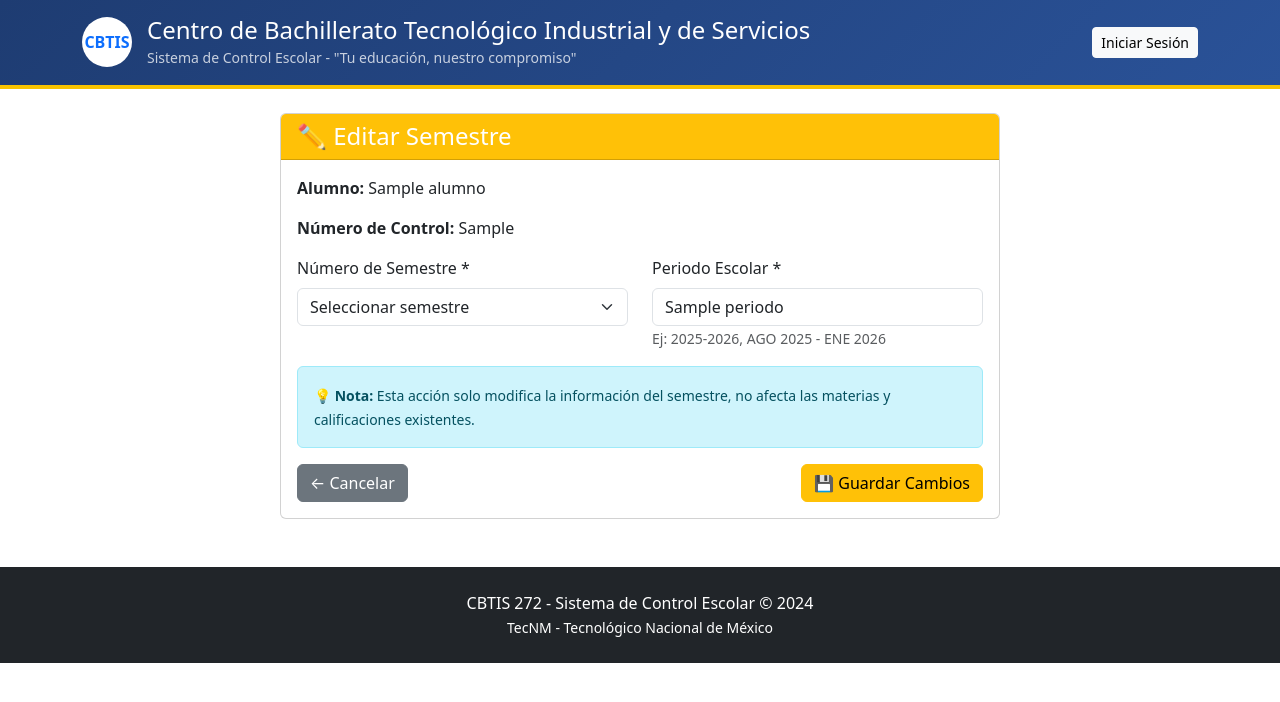
After one commit to rosaldoantoniocbtis-ui/sistema-cbtis, a Flask app: template templates/editar_semestre.html in a window 1280 px wide. The commit adds this page. Shown: the top 702 px of the page. Run offline with Flask 3, Linux system fonts and the light colour scheme; the template is opened without the code that fills it: most values are stand-ins (such as "Sample title", 1, 10 or a date in 2020).

Commit message:
Agregar edición de calificaciones y periodos personalizados

```diff
--- a/app.py
+++ b/app.py
@@ -35,25 +35,21 @@ def calcular_promedios(alumno):
         materias_aprobadas = 0
 
         for materia in semestre['materias']:
-            # Calcular promedio de parciales si existen
             if 'parciales' in materia and materia['parciales']:
                 calificaciones_validas = [p for p in materia['parciales'] if p > 0]
                 if calificaciones_validas:
                     materia['promedio_parciales'] = round(sum(calificaciones_validas) / len(calificaciones_validas), 2)
 
-            # Usar calificación final para promedio del semestre
             if 'calificacion_final' in materia and materia['calificacion_final']:
                 suma_calificaciones += materia['calificacion_final']
                 if materia['estado'] == 'Aprobada':
                     materias_aprobadas += 1
 
-        # Calcular promedio del semestre
         if total_materias > 0:
             semestre['promedio_semestre'] = round(suma_calificaciones / total_materias, 2)
             semestre['materias_aprobadas'] = materias_aprobadas
             semestre['materias_reprobadas'] = total_materias - materias_aprobadas
 
-    # Calcular promedio general
     promedios_semestres = [s.get('promedio_semestre', 0) for s in alumno['semestres'] if s.get('promedio_semestre', 0) > 0]
     if promedios_semestres:
         alumno['promedio_general'] = round(sum(promedios_semestres) / len(promedios_semestres), 2)
@@ -134,7 +130,6 @@ def historial():
     alumno = to_str_id(alumno)
     alumno = calcular_promedios(alumno)
 
-    # Calcular estadísticas
     total_materias = 0
     materias_aprobadas = 0
     total_creditos = 0
@@ -156,7 +151,6 @@ def historial():
                          materias_reprobadas=materias_reprobadas,
                          total_creditos=total_creditos)
 
-
 @app.route("/boletas")
 def boletas():
     if 'alumno_id' not in session:
@@ -175,9 +169,30 @@ def boletas():
 
     return render_template("boletas.html", alumno=alumno)
 
+@app.route("/admin/dashboard")
+def admin_dashboard():
+    if not session.get('es_admin'):
+        flash("Acceso denegado", "danger")
+        return redirect(url_for('login'))
+
+    total_alumnos = db.alumnos.count_documents({})
+    total_semestres = 0
+    total_materias = 0
+
+    alumnos = db.alumnos.find({})
+    for alumno in alumnos:
+        if 'semestres' in alumno:
+            total_semestres += len(alumno['semestres'])
+            for semestre in alumno['semestres']:
+                total_materias += len(semestre['materias'])
+
+    return render_template("admin_dashboard.html",
+                         total_alumnos=total_alumnos,
+                         total_semestres=total_semestres,
+                         total_materias=total_materias)
+
 @app.route("/admin/alumnos")
 def admin_alumnos():
-    """Lista de alumnos para administrar"""
     if not session.get('es_admin'):
         flash("Acceso denegado", "danger")
         return redirect(url_for('login'))
@@ -318,7 +333,6 @@ def delete_alumno(id):
 
 @app.route("/admin/semestres/<id_alumno>")
 def gestion_semestres(id_alumno):
-    """Gestión de semestres del alumno"""
     if not session.get('es_admin'):
         flash("Acceso denegado", "danger")
         return redirect(url_for('login'))
@@ -340,7 +354,6 @@ def gestion_semestres(id_alumno):
 
 @app.route("/admin/agregar_semestre/<id_alumno>", methods=["GET", "POST"])
 def agregar_semestre(id_alumno):
-    """Agregar nuevo semestre al alumno"""
     if not session.get('es_admin'):
         flash("Acceso denegado", "danger")
         return redirect(url_for('login'))
@@ -376,9 +389,49 @@ def agregar_semestre(id_alumno):
         flash(f"Error: {str(e)}", "danger")
         return redirect(url_for('admin_alumnos'))
 
+@app.route("/admin/editar_semestre/<id_alumno>/<int:semestre_index>", methods=["GET", "POST"])
+def editar_semestre(id_alumno, semestre_index):
+    if not session.get('es_admin'):
+        flash("Acceso denegado", "danger")
+        return redirect(url_for('login'))
+
+    try:
+        alumno = db.alumnos.find_one({"_id": ObjectId(id_alumno)})
+        if not alumno:
+            flash("Alumno no encontrado", "danger")
+            return redirect(url_for('admin_alumnos'))
+
+        if request.method == "POST":
+            semestre_numero = int(request.form.get("semestre_numero"))
+            periodo = request.form.get("periodo")
+
+            update_data = {
+                f"semestres.{semestre_index}.semestre_numero": semestre_numero,
+                f"semestres.{semestre_index}.periodo": periodo
+            }
+
+            db.alumnos.update_one(
+                {"_id": ObjectId(id_alumno)},
+                {"$set": update_data}
+            )
+
+            flash("Semestre actualizado correctamente", "success")
+            return redirect(url_for('gestion_semestres', id_alumno=id_alumno))
+
+        alumno = to_str_id(alumno)
+        semestre = alumno['semestres'][semestre_index]
+
+        return render_template("editar_semestre.html",
+                             alumno=alumno,
+                             semestre_index=semestre_index,
+                             semestre=semestre)
+
+    except Exception as e:
+        flash(f"Error: {str(e)}", "danger")
+        return redirect(url_for('admin_alumnos'))
+
 @app.route("/admin/agregar_materia/<id_alumno>/<int:semestre_index>", methods=["GET", "POST"])
 def agregar_materia(id_alumno, semestre_index):
-    """Agregar materia a un semestre"""
     if not session.get('es_admin'):
         flash("Acceso denegado", "danger")
         return redirect(url_for('login'))
@@ -437,7 +490,6 @@ def agregar_materia(id_alumno, semestre_index):
 
 @app.route("/admin/editar_materia/<id_alumno>/<int:semestre_index>/<int:materia_index>", methods=["GET", "POST"])
 def editar_materia(id_alumno, semestre_index, materia_index):
-    """Editar materia existente"""
     if not session.get('es_admin'):
         flash("Acceso denegado", "danger")
         return redirect(url_for('login'))
@@ -498,27 +550,158 @@ def editar_materia(id_alumno, semestre_index, materia_index):
         flash(f"Error: {str(e)}", "danger")
         return redirect(url_for('admin_alumnos'))
 
-@app.route("/admin/dashboard")
-def admin_dashboard():
+@app.route("/admin/editar_materia_corregido/<id_alumno>/<int:semestre_numero>/<int:materia_posicion>", methods=["GET", "POST"])
+def editar_materia_corregido(id_alumno, semestre_numero, materia_posicion):
+    """Editar materia usando número de semestre en lugar de índice"""
+    print(f"🔧 DEBUG: Editando - Semestre: {semestre_numero}, Materia posición: {materia_posicion}")
+
     if not session.get('es_admin'):
         flash("Acceso denegado", "danger")
         return redirect(url_for('login'))
 
-    total_alumnos = db.alumnos.count_documents({})
-    total_semestres = 0
-    total_materias = 0
+    try:
+        alumno = db.alumnos.find_one({"_id": ObjectId(id_alumno)})
+        if not alumno:
+            flash("Alumno no encontrado", "danger")
+            return redirect(url_for('admin_alumnos'))
 
-    alumnos = db.alumnos.find({})
-    for alumno in alumnos:
-        if 'semestres' in alumno:
-            total_semestres += len(alumno['semestres'])
-            for semestre in alumno['semestres']:
-                total_materias += len(semestre['materias'])
+        semestre_index = None
+        for i, sem in enumerate(alumno.get('semestres', [])):
+            if sem['semestre_numero'] == semestre_numero:
+                semestre_index = i
+                break
 
-    return render_template("admin_dashboard.html",
-                         total_alumnos=total_alumnos,
-                         total_semestres=total_semestres,
-                         total_materias=total_materias)
+        if semestre_index is None:
+            flash("Semestre no encontrado", "danger")
+            return redirect(url_for('gestion_semestres', id_alumno=id_alumno))
+
+        print(f"🔧 DEBUG: Índice real del semestre: {semestre_index}")
+
+        if request.method == "POST":
+            nombre = request.form.get("nombre")
+            profesor = request.form.get("profesor")
+            creditos = int(request.form.get("creditos"))
+
+            parcial1 = float(request.form.get("parcial1", 0))
+            parcial2 = float(request.form.get("parcial2", 0))
+            parcial3 = float(request.form.get("parcial3", 0))
+
+            parciales = [parcial1, parcial2, parcial3]
+
+            calificaciones_validas = [p for p in parciales if p > 0]
+            if calificaciones_validas:
+                calificacion_final = sum(calificaciones_validas) / len(calificaciones_validas)
+                estado = "Aprobada" if calificacion_final >= 6 else "Reprobada"
+            else:
+                calificacion_final = 0
+                estado = "Cursando"
+
+            update_data = {
+                f"semestres.{semestre_index}.materias.{materia_posicion}.nombre": nombre,
+                f"semestres.{semestre_index}.materias.{materia_posicion}.profesor": profesor,
+                f"semestres.{semestre_index}.materias.{materia_posicion}.creditos": creditos,
+                f"semestres.{semestre_index}.materias.{materia_posicion}.parciales": parciales,
+                f"semestres.{semestre_index}.materias.{materia_posicion}.calificacion_final": round(calificacion_final, 2),
+                f"semestres.{semestre_index}.materias.{materia_posicion}.estado": estado
+            }
+
+            db.alumnos.update_one(
+                {"_id": ObjectId(id_alumno)},
+                {"$set": update_data}
+            )
+
+            flash("✅ Materia actualizada correctamente", "success")
+            return redirect(url_for('gestion_semestres', id_alumno=id_alumno))
+
+        alumno = to_str_id(alumno)
+        materia = alumno['semestres'][semestre_index]['materias'][materia_posicion]
+        semestre = alumno['semestres'][semestre_index]
+
+        return render_template("editar_materia.html",
+                             alumno=alumno,
+                             semestre_index=semestre_index,
+                             materia_index=materia_posicion,
+                             materia=materia,
+                             semestre=semestre)
+
+    except Exception as e:
+        flash(f"❌ Error: {str(e)}", "danger")
+        return redirect(url_for('admin_alumnos'))
+
+
+@app.route("/admin/eliminar_materia/<id_alumno>/<int:semestre_index>/<int:materia_index>", methods=["POST"])
+def eliminar_materia(id_alumno, semestre_index, materia_index):
+    """Eliminar una materia específica"""
+    if not session.get('es_admin'):
+        flash("Acceso denegado", "danger")
+        return redirect(url_for('login'))
+
+    try:
+        alumno = db.alumnos.find_one({"_id": ObjectId(id_alumno)})
+        if not alumno:
+            flash("Alumno no encontrado", "danger")
+            return redirect(url_for('admin_alumnos'))
+
+        if (semestre_index < len(alumno.get('semestres', [])) and
+            materia_index < len(alumno['semestres'][semestre_index].get('materias', []))):
+
+            materia_nombre = alumno['semestres'][semestre_index]['materias'][materia_index]['nombre']
+
+            db.alumnos.update_one(
+                {"_id": ObjectId(id_alumno)},
+                {"$unset": {f"semestres.{semestre_index}.materias.{materia_index}": ""}}
+            )
+
+            db.alumnos.update_one(
+                {"_id": ObjectId(id_alumno)},
+                {"$pull": {f"semestres.{semestre_index}.materias": None}}
+            )
+
+            flash(f"✅ Materia '{materia_nombre}' eliminada correctamente", "success")
+        else:
+            flash("❌ Materia no encontrada", "danger")
+
+    except Exception as e:
+        flash(f"❌ Error al eliminar materia: {str(e)}", "danger")
+
+    return redirect(url_for('gestion_semestres', id_alumno=id_alumno))
+
+@app.route("/admin/eliminar_semestre/<id_alumno>/<int:semestre_index>", methods=["POST"])
+def eliminar_semestre(id_alumno, semestre_index):
+    """Eliminar un semestre completo"""
+    if not session.get('es_admin'):
+        flash("Acceso denegado", "danger")
+        return redirect(url_for('login'))
+
+    try:
+        alumno = db.alumnos.find_one({"_id": ObjectId(id_alumno)})
+        if not alumno:
+            flash("Alumno no encontrado", "danger")
+            return redirect(url_for('admin_alumnos'))
+
+        if semestre_index < len(alumno.get('semestres', [])):
+            semestre_numero = alumno['semestres'][semestre_index]['semestre_numero']
+            periodo = alumno['semestres'][semestre_index]['periodo']
+
+            db.alumnos.update_one(
+                {"_id": ObjectId(id_alumno)},
+                {"$unset": {f"semestres.{semestre_index}": ""}}
+            )
+
+            db.alumnos.update_one(
+                {"_id": ObjectId(id_alumno)},
+                {"$pull": {"semestres": None}}
+            )
+
+            flash(f"✅ Semestre {semestre_numero}° ({periodo}) eliminado correctamente", "success")
+        else:
+            flash("❌ Semestre no encontrado", "danger")
+
+    except Exception as e:
+        flash(f"❌ Error al eliminar semestre: {str(e)}", "danger")
+
+    return redirect(url_for('gestion_semestres', id_alumno=id_alumno))
+
 
 @app.route("/crear-admin")
 def crear_admin():
@@ -565,7 +748,6 @@ def ver_usuarios():
     resultado += "</ul>"
     return resultado
 
-# Configuración para producción en Render
 if __name__ == "__main__":
     port = int(os.environ.get("PORT", 5000))
     app.run(host='0.0.0.0', port=port, debug=False)
--- /dev/null
+++ b/templates/editar_semestre.html
@@ -0,0 +1,62 @@
+{% extends "base.html" %}
+{% block title %}Editar Semestre - {{ alumno.nombre }}{% endblock %}
+{% block content %}
+<div class="container mt-4">
+    <div class="row justify-content-center">
+        <div class="col-md-8">
+            <div class="card">
+                <div class="card-header bg-warning text-white">
+                    <h4 class="mb-0">✏️ Editar Semestre</h4>
+                </div>
+                <div class="card-body">
+                    <div class="mb-3">
+                        <p><strong>Alumno:</strong> {{ alumno.nombre }}</p>
+                        <p><strong>Número de Control:</strong> {{ alumno.numero_control }}</p>
+                    </div>
+
+                    <form method="post">
+                        <div class="row">
+                            <div class="col-md-6 mb-3">
+                                <label class="form-label">Número de Semestre *</label>
+                                <select class="form-select" name="semestre_numero" required>
+                                    <option value="">Seleccionar semestre</option>
+                                    <option value="1" {% if semestre.semestre_numero == 1 %}selected{% endif %}>1° Semestre</option>
+                                    <option value="2" {% if semestre.semestre_numero == 2 %}selected{% endif %}>2° Semestre</option>
+                                    <option value="3" {% if semestre.semestre_numero == 3 %}selected{% endif %}>3° Semestre</option>
+                                    <option value="4" {% if semestre.semestre_numero == 4 %}selected{% endif %}>4° Semestre</option>
+                                    <option value="5" {% if semestre.semestre_numero == 5 %}selected{% endif %}>5° Semestre</option>
+                                    <option value="6" {% if semestre.semestre_numero == 6 %}selected{% endif %}>6° Semestre</option>
+                                </select>
+                            </div>
+
+                            <div class="col-md-6 mb-3">
+                                <label class="form-label">Periodo Escolar *</label>
+                                <input type="text" class="form-control" name="periodo"
+                                       value="{{ semestre.periodo }}" required>
+                                <small class="text-muted">Ej: 2025-2026, AGO 2025 - ENE 2026</small>
+                            </div>
+                        </div>
+
+                        <div class="alert alert-info">
+                            <small>
+                                💡 <strong>Nota:</strong> Esta acción solo modifica la información del semestre,
+                                no afecta las materias y calificaciones existentes.
+                            </small>
+                        </div>
+
+                        <div class="d-flex justify-content-between">
+                            <a href="{{ url_for('gestion_semestres', id_alumno=alumno.id) }}"
+                               class="btn btn-secondary">
+                                ← Cancelar
+                            </a>
+                            <button type="submit" class="btn btn-warning">
+                                💾 Guardar Cambios
+                            </button>
+                        </div>
+                    </form>
+                </div>
+            </div>
+        </div>
+    </div>
+</div>
+{% endblock %}
```
Also changed, not shown: templates/boletas.html (+6 -29 lines), templates/gestion_semestres.html (+40 -2 lines), templates/historial.html (+6 -29 lines), 1 other file.
